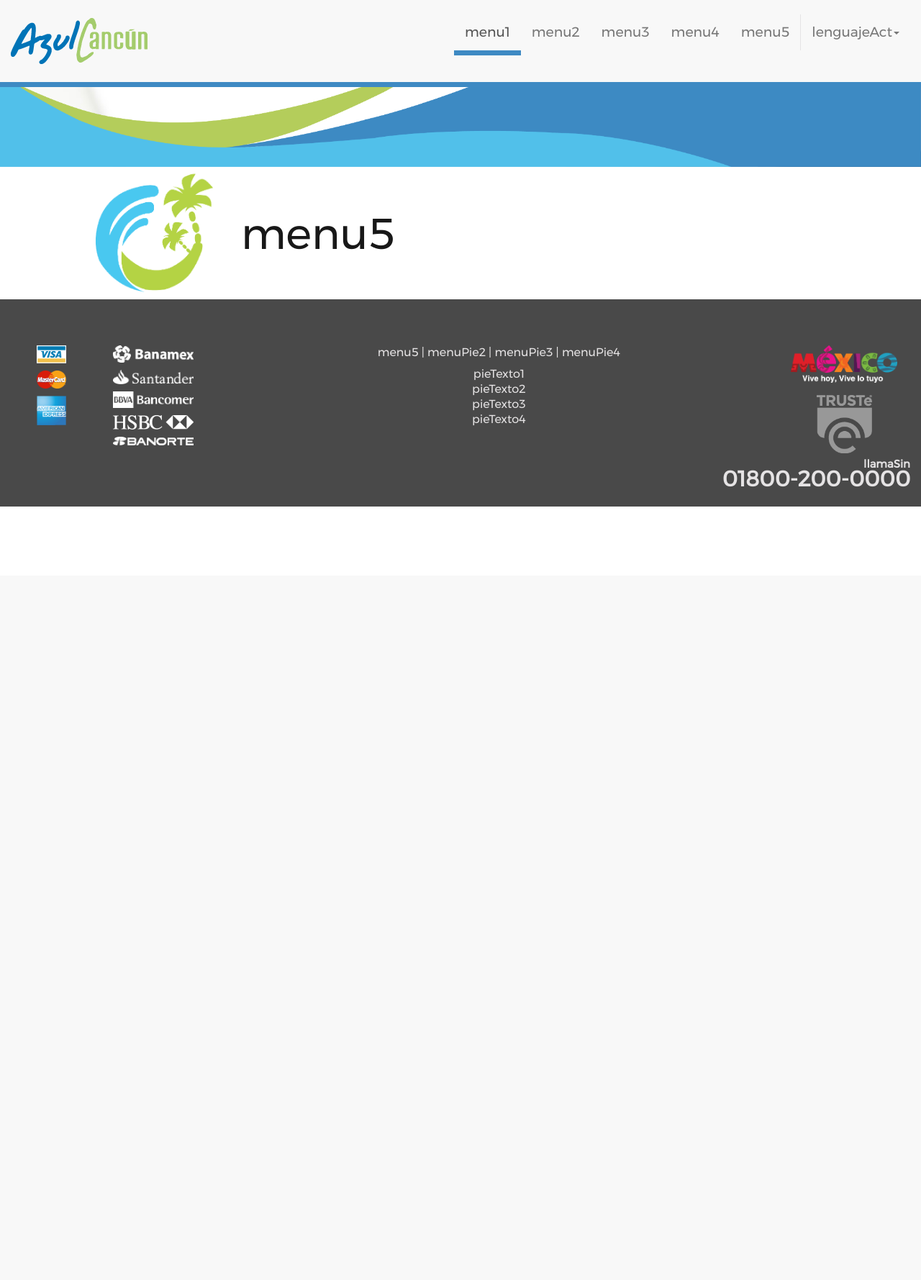
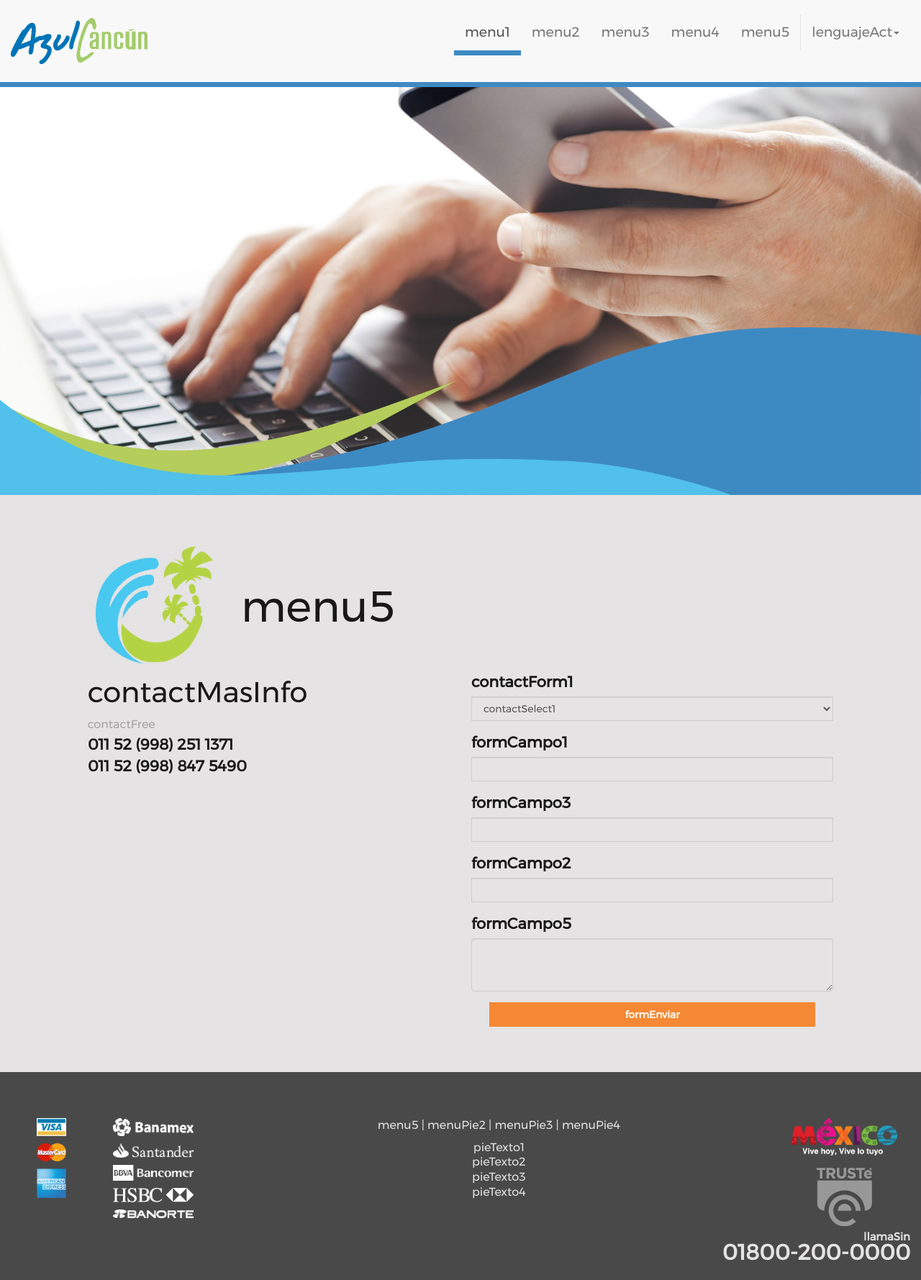
Before and after one commit to H0lograma/azulCancun, a PHP site: template templates/contacto.twig in a window 1280 px wide. Shown: the whole page at 72% size. Before the commit the page ends 704 px from the top, so only its background shows below. Run offline with PHP 8.4, Linux system fonts and the light colour scheme; the template is opened without the code that fills it, so the values that code supplies are empty; some libraries are stand-ins or nearby versions.

Commit message:
pagina de contacto agregada, modificado 3 archivos

```diff
--- a/templates/contacto.twig
+++ b/templates/contacto.twig
@@ -2,12 +2,12 @@
 
 {% block contenido %}
     <div class="container-fluid">
-        <div class="row sliderContacto">
-            <div class="col-sm-12 paddingIzqCero paddingDerCero">
-                <img src="{{ asset('imagenes/pleca-azul.png') }}" class="img-responsive">
+        <div class="row filaSliderContacto">
+            <div class="col-sm-12 paddingIzqCero paddingDerCero sliderContacto">
+                    <img src="{{ asset('imagenes/pleca-azul.png') }}" class="img-responsive imagenSliderContact">
             </div>
         </div>
-        <div class="row">
+        <div class="row fondoGrisClaro filaLogoContact">
             <div class="col-sm-2 col-sm-offset-1">
                 <img src="{{ asset('imagenes/icono-azul-cancun.png') }}" class="img-responsive">
             </div>
@@ -15,5 +15,47 @@
                 <span class="letraTitulo">{{ 'menu5' | trans }}</span>
             </div>
         </div>
+        <div class="row fondoGrisClaro filaTelFormContact">
+            <div class="col-sm-5 col-sm-offset-1">
+                <span class="letraSubtitulo">{{ 'contactMasInfo' | trans }}</span>
+                <br>
+                <span class="letraServiciosCont letraGrisClaro2">{{ 'contactFree' | trans }}</span>
+                <br>
+                <b><a href="tel:011529982511371" class="linkTelContact letraGrisOscuro">011 52 (998) 251 1371</a></b>
+                <br>
+                <b><a href="tel:011529988475490" class="linkTelContact letraGrisOscuro">011 52 (998) 847 5490</a></b>
+
+            </div>
+            <div class="col-sm-5">
+                <form role="form" id="frmcontacto2" class="formularioContac">
+                    <div class="form-group">
+                        <label for="departamento"><b>{{ 'contactForm1' | trans }}</b></label>
+                        <select class="form-control fondoGrisClaro" id="departamento">
+                            <option value="1">{{ 'contactSelect1' | trans }}</option>
+                            <option value="2">{{ 'contactSelect2' | trans }}</option>
+                            <option value="3">{{ 'contactSelect3' | trans }}</option>
+                            <option value="4">{{ 'contactSelect4' | trans }}</option>
+                        </select>
+                    </div>
+                    <div class="form-group">
+                        <label for="nombre"><b>{{ 'formCampo1' | trans }}</b></label>
+                        <input type="text" class="form-control validacontacto fondoGrisClaro" id="nombre" placeholder="">
+                    </div>
+                    <div class="form-group">
+                        <label for="email"><b>{{ 'formCampo3' | trans }}</b></label>
+                        <input type="email" class="form-control fondoGrisClaro" id="correo" placeholder="">
+                    </div>
+                    <div class="form-group">
+                        <label for="telefono"><b>{{ 'formCampo2' | trans }}</b></label>
+                        <input type="text" class="form-control fondoGrisClaro" id="telefono" placeholder="">
+                    </div>
+                    <div class="form-group">
+                        <label for="telefono"><b>{{ 'formCampo5' | trans }}</b></label>
+                        <textarea class="form-control fondoGrisClaro" rows="3" id="comentarios" placeholder=""></textarea>
+                    </div>
+                    <button type="submit" id="enviarFormulario" class="btn botonEncuentralos letraBlanca center-block"><b>{{ 'formEnviar' | trans }}</b></button>
+                </form>
+            </div>
+        </div>
     </div>
 {% endblock %}
--- a/web/css/main.css
+++ b/web/css/main.css
@@ -47,11 +47,20 @@ body{
 .letraAzul{
     color:#3e8ac3;
 }
+.letraGrisOscuro{
+    color: #181818;
+}
 .letraGrisClaro{
     color: #e5e3e4;
 }
+.letraGrisClaro2{
+    color: #a4a2a3;
+}
 .letraBlanca{
     color:#ffffff;
+}
+.letraGrisMedio{
+    color: #737373;
 }
 .fondoAzul{
     background-color: #3e8ac3;
@@ -61,6 +70,9 @@ body{
 }
 .fondoAmarillo{
     background-color: #e5e153;
+}
+.fondoGrisClaro{
+    background-color: #e5e3e4;
 }
 .paddingIzqCero{
     padding-left: 0px;
@@ -317,8 +329,38 @@ label{
     padding-bottom: 25px;
 }
 .sliderContacto{
-    background: url('../imagenes/contact-slide.jpg');
+    background: url('../imagenes/contact-slide.jpg') no-repeat;
+    height:600px;
+    background-size: cover;
+    background-position: bottom;
+}
+.imagenSliderContact{
+    position: absolute;
+    bottom: 0px;
+}
+.filaSliderContacto{
+    padding-top: 7%;
 }
 .filaContactTitulo{
     padding-top: 50px;
 }
+.linkTelContact:hover{
+    text-decoration: none;
+
+}
+#frmcontacto2 select{
+    -webkit-border-radius: 0px;
+    -moz-border-radius: 0px;
+    border-radius: 0px;
+}
+#frmcontacto2 input{
+    -webkit-border-radius: 0px;
+    -moz-border-radius: 0px;
+    border-radius: 0px;
+}
+.filaLogoContact{
+    padding-top: 5%;
+}
+.filaTelFormContact{
+    padding-bottom: 5%;
+}
```
Also changed, not shown: src/locales/en.yml (+9 -1 lines).
